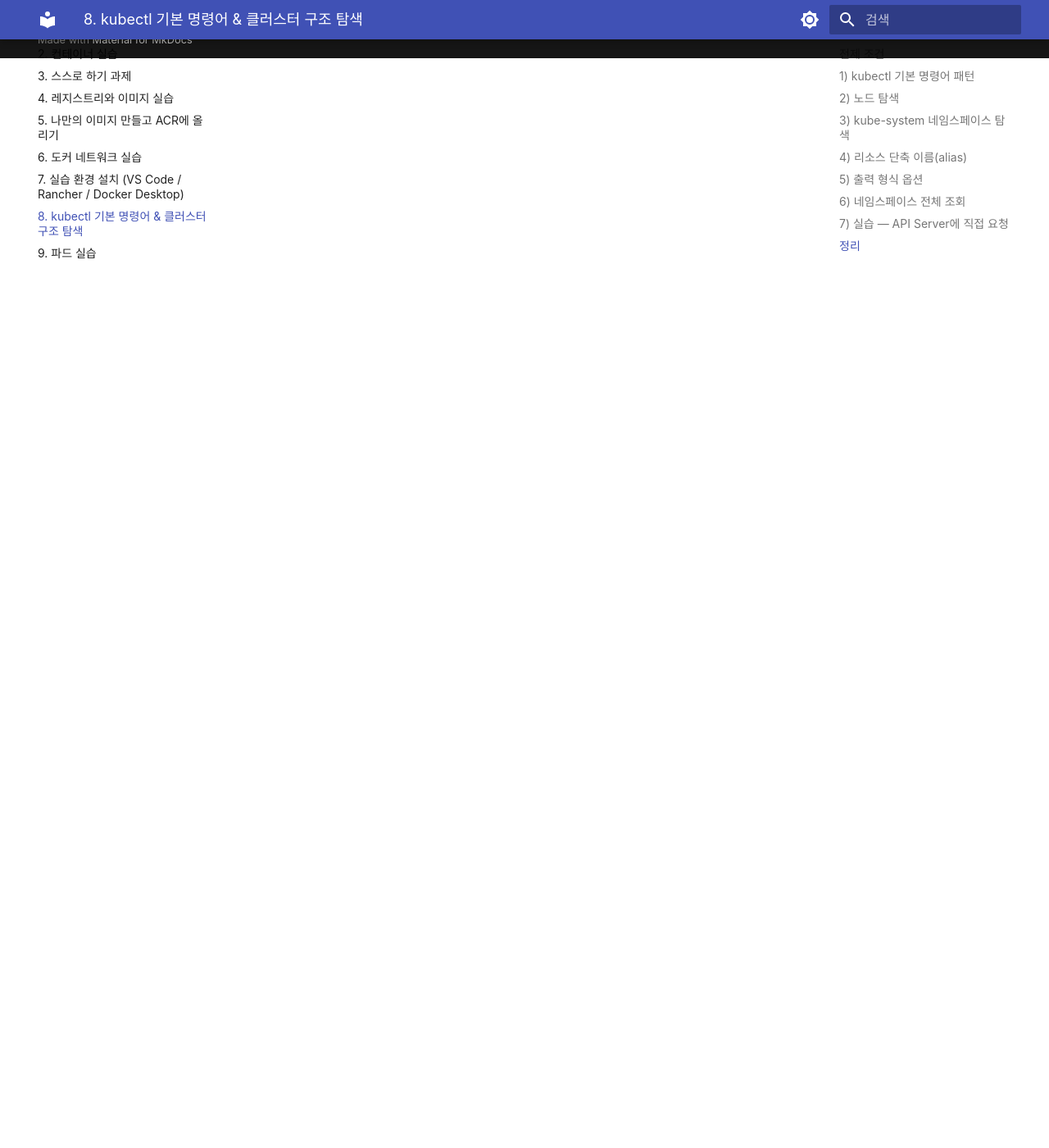
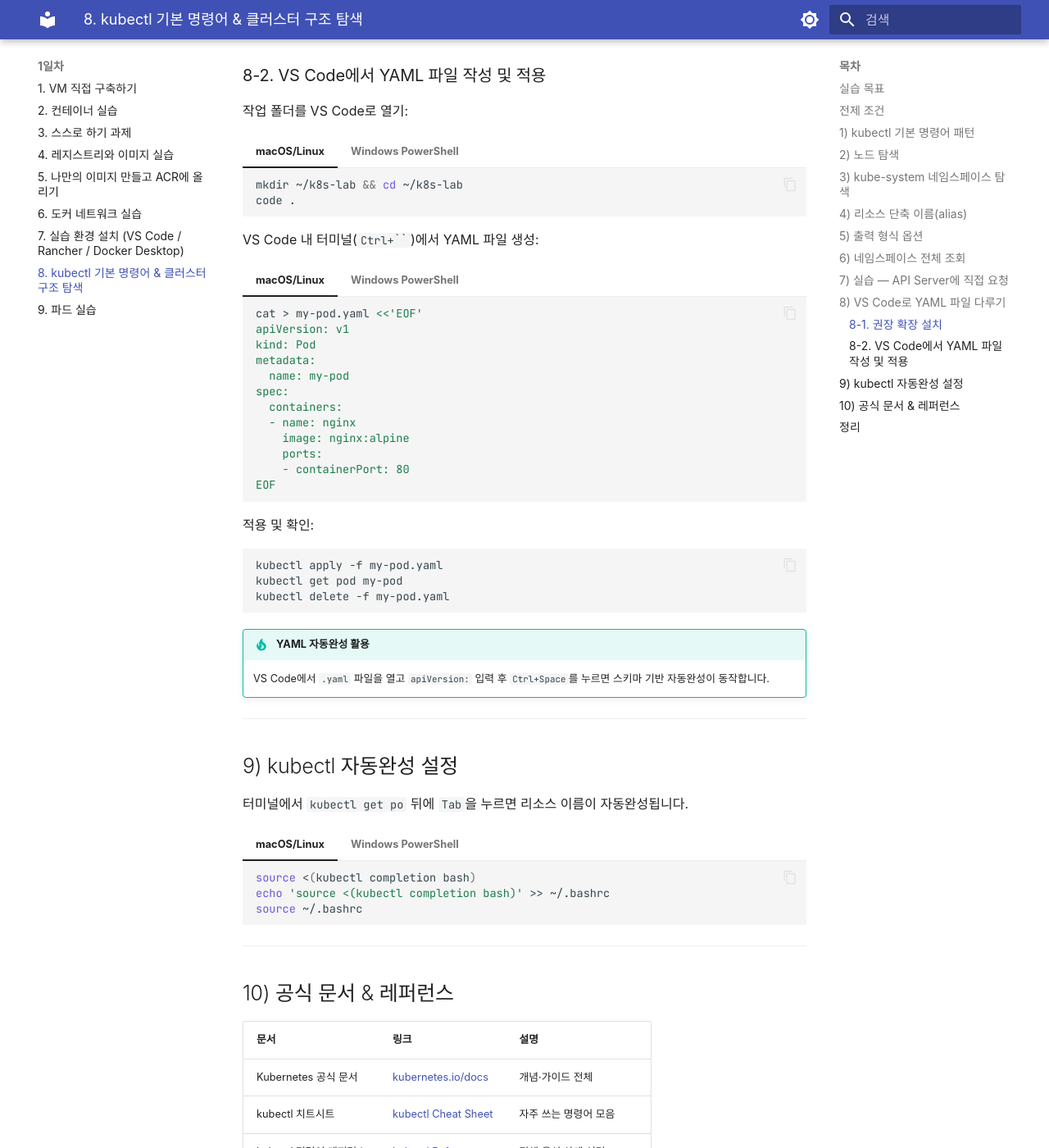
Before and after one commit to skilleat-labs/k8s-for-4days, an MkDocs documentation site: the page built from docs/day1/1-kubectl-basics.md, in a window 1280 px wide and 1400 px high, scrolled down 3708 px. Shown: the whole window at 82% size. Built offline with MkDocs 1.6.1 and Material for MkDocs 9.7.7, drawn with Linux system fonts in a browser that asks for light colours; some web fonts are replaced; some of the changed text lies outside the part shown.

Commit message:
Add VS Code YAML setup, PowerShell autocomplete, and official docs links

````diff
--- a/docs/day1/1-kubectl-basics.md
+++ b/docs/day1/1-kubectl-basics.md
@@ -155,6 +155,123 @@ kubectl get pods --all-namespaces  # 위와 동일
 
 ---
 
+## 8) VS Code로 YAML 파일 다루기
+
+### 8-1. 권장 확장 설치
+
+VS Code를 열고 아래 확장을 설치합니다.
+
+| 확장 이름 | 제공 | 역할 |
+|-----------|------|------|
+| **YAML** | Red Hat | YAML 문법 검사 · 스키마 자동완성 |
+| **Kubernetes** | Microsoft | kubectl 명령어 팔레트 · 클러스터 탐색기 |
+
+### 8-2. VS Code에서 YAML 파일 작성 및 적용
+
+작업 폴더를 VS Code로 열기:
+
+=== "macOS/Linux"
+    ```bash
+    mkdir ~/k8s-lab && cd ~/k8s-lab
+    code .
+    ```
+=== "Windows PowerShell"
+    ```powershell
+    mkdir ~/k8s-lab; cd ~/k8s-lab
+    code .
+    ```
+
+VS Code 내 터미널(`Ctrl+`` `)에서 YAML 파일 생성:
+
+=== "macOS/Linux"
+    ```bash
+    cat > my-pod.yaml <<'EOF'
+    apiVersion: v1
+    kind: Pod
+    metadata:
+      name: my-pod
+    spec:
+      containers:
+      - name: nginx
+        image: nginx:alpine
+        ports:
+        - containerPort: 80
+    EOF
+    ```
+=== "Windows PowerShell"
+    ```powershell
+    @'
+    apiVersion: v1
+    kind: Pod
+    metadata:
+      name: my-pod
+    spec:
+      containers:
+      - name: nginx
+        image: nginx:alpine
+        ports:
+        - containerPort: 80
+    '@ | Set-Content my-pod.yaml
+    ```
+
+적용 및 확인:
+
+```bash
+kubectl apply -f my-pod.yaml
+kubectl get pod my-pod
+kubectl delete -f my-pod.yaml
+```
+
+!!! tip "YAML 자동완성 활용"
+    VS Code에서 `.yaml` 파일을 열고 `apiVersion:` 입력 후 `Ctrl+Space`를 누르면 스키마 기반 자동완성이 동작합니다.
+
+---
+
+## 9) kubectl 자동완성 설정
+
+터미널에서 `kubectl get po` 뒤에 `Tab`을 누르면 리소스 이름이 자동완성됩니다.
+
+=== "macOS/Linux"
+    ```bash
+    source <(kubectl completion bash)
+    echo 'source <(kubectl completion bash)' >> ~/.bashrc
+    source ~/.bashrc
+    ```
+=== "Windows PowerShell"
+    현재 세션에만 적용:
+    ```powershell
+    kubectl completion powershell | Out-String | Invoke-Expression
+    ```
+
+    **영구 적용** (PowerShell 시작 시 자동 로드):
+    ```powershell
+    New-Item -ItemType File -Force -Path $PROFILE
+    kubectl completion powershell >> $PROFILE
+    ```
+
+    !!! info "적용 확인"
+        새 PowerShell 창을 열고 `kubectl get po` 입력 후 `Tab`을 눌러보세요.
+
+---
+
+## 10) 공식 문서 & 레퍼런스
+
+| 문서 | 링크 | 설명 |
+|------|------|------|
+| Kubernetes 공식 문서 | [kubernetes.io/docs](https://kubernetes.io/docs/home/){target=_blank} | 개념·가이드 전체 |
+| kubectl 치트시트 | [kubectl Cheat Sheet](https://kubernetes.io/docs/reference/kubectl/cheatsheet/){target=_blank} | 자주 쓰는 명령어 모음 |
+| kubectl 명령어 레퍼런스 | [kubectl Reference](https://kubernetes.io/docs/reference/kubectl/){target=_blank} | 전체 옵션 상세 설명 |
+| API 레퍼런스 | [Kubernetes API](https://kubernetes.io/docs/reference/kubernetes-api/){target=_blank} | YAML 스펙 전체 필드 확인 |
+
+!!! tip "모르는 YAML 필드가 있을 때"
+    ```bash
+    kubectl explain pod.spec.containers
+    kubectl explain deployment.spec.template
+    ```
+    공식 문서 없이도 터미널에서 바로 필드 설명을 확인할 수 있습니다.
+
+---
+
 ## 정리
 
 | 확인 항목 | 명령어 |
@@ -162,3 +279,6 @@ kubectl get pods --all-namespaces  # 위와 동일
 | 노드 상태 | `kubectl get nodes -o wide` |
 | Control Plane Pod 목록 | `kubectl get pods -n kube-system` |
 | 모든 네임스페이스 Pod | `kubectl get pods -A` |
+| YAML 적용 | `kubectl apply -f 파일명.yaml` |
+| 자동완성 (macOS/Linux) | `source <(kubectl completion bash)` |
+| 자동완성 (PowerShell 영구) | `kubectl completion powershell >> $PROFILE` |
````
